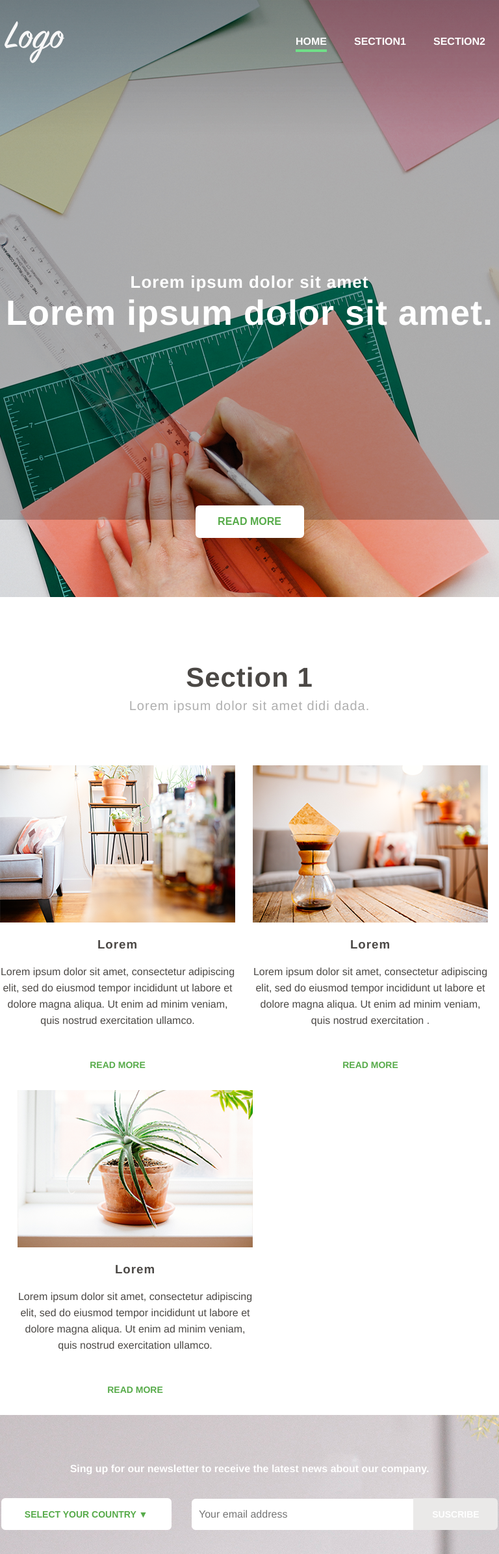
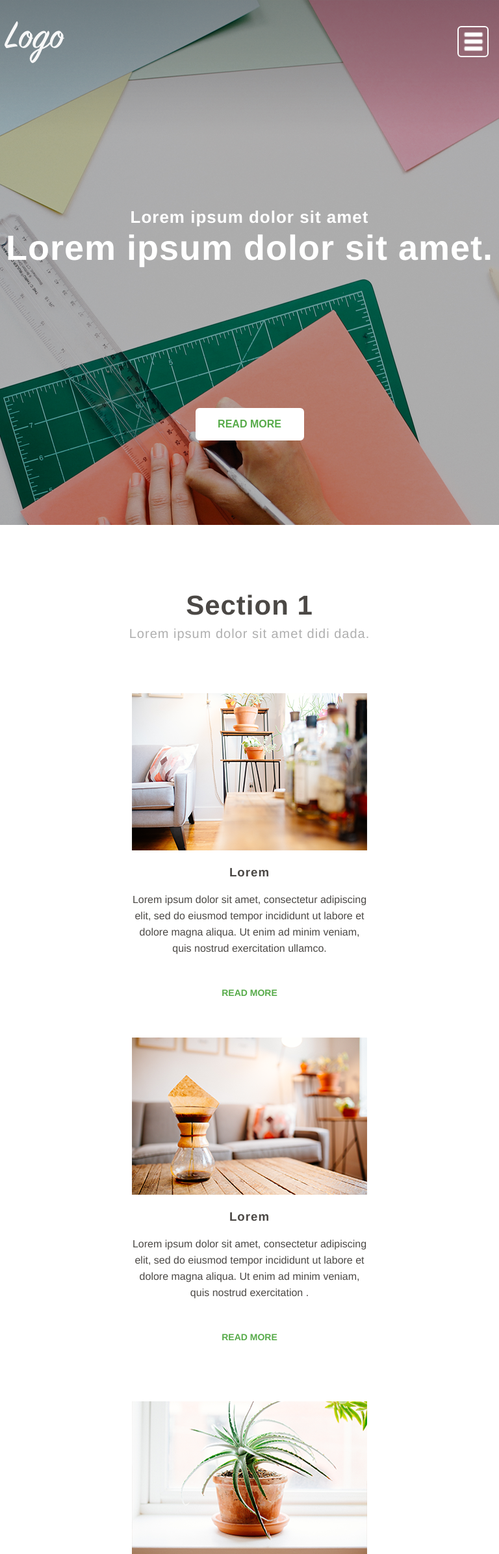
Before and after one commit to diego-reyes/emTest, a PHP site: page / in a window 768 px wide. Shown: the top 2392 px of the page at 65% size. Run offline with PHP 8.4, Linux system fonts and the light colour scheme; style sheets or scripts are compiled from the project's sources; some libraries are stand-ins or nearby versions.

Commit message:
Added responsive design

```diff
--- a/app/index.html
+++ b/app/index.html
@@ -24,11 +24,13 @@
       <p class="browsehappy">You are using an <strong>outdated</strong> browser. Please <a href="http://browsehappy.com/">upgrade your browser</a> to improve your experience.</p>
     <![endif]-->
     <header>
+      <button class="btnShowMenu"> </button>
       <nav>
 	<ul>
 	  <li class="current"><a href="#">Home</a></li>
 	  <li><a href="#">Section1</a></li>
 	  <li><a href="#">Section2</a></li>
+
         </ul>
       </nav>
       <div class="logo">
@@ -106,6 +108,7 @@
 	</button>
       </div>
       <div class="footerImageLayer"></div>
+      <div class="footerOpaqueLayer"></div>
     </footer>
   <div class="headerGradient"></div>
   <div class="opaqueLayer"></div>
@@ -116,7 +119,7 @@
     <!-- endbower -->
     <!-- endbuild -->
 
-    <!-- Google Analytics: change UA-XXXXX-X to be your site's ID. -->
+    <!-- Google Analytics: change UA-XXXXX-X to be your site's ID.
     <script>
       (function(b,o,i,l,e,r){b.GoogleAnalyticsObject=l;b[l]||(b[l]=
       function(){(b[l].q=b[l].q||[]).push(arguments)});b[l].l=+new Date;
@@ -125,7 +128,7 @@
       r.parentNode.insertBefore(e,r)}(window,document,'script','ga'));
       ga('create','UA-XXXXX-X');ga('send','pageview');
     </script>
-
+    -->
         <!-- build:js({app,.tmp}) scripts/main.js -->
         <script src="scripts/main.js"></script>
         <!-- endbuild -->
--- a/app/scripts/main.js
+++ b/app/scripts/main.js
@@ -1 +1,5 @@
-console.log('\'Allo \'Allo!');
+$('.btnShowMenu').click(function(){
+  'use strict';
+  $('.btnShowMenu').toggleClass('selected');
+  $('body > header nav').slideToggle();
+});
--- /dev/null
+++ b/app/styles/_responsive.scss
@@ -0,0 +1,180 @@
+// bower:scss
+// endbower
+/* Smartphones (portrait) ----------- */
+@media only screen and (max-width : 320px) {
+/* Styles */
+}
+
+/* Tablets ----------- */
+@media only screen and (min-width : 321px) and (max-width : 768px) {
+  $max-width-tablet: 600px;
+  .banner {
+    max-width: $max-width-tablet;
+    article {
+      height: 680px;
+      header {
+        top: 130px;
+      }
+      footer {
+        bottom: 130px;
+      }
+    }
+  }
+  .teaserSections {
+    .section1 {
+      max-width:  $max-width-tablet;
+
+      article{
+        clear: both;
+        margin-left: auto;
+        margin-right: auto;
+        margin-bottom: 30px;
+        width: 100%;
+
+        .content, footer {
+          text-align: center;
+          margin-left: auto;
+          margin-right: auto;
+          max-width: 362px;
+        }
+      }
+
+      article + article {
+        margin-left: auto;
+      }
+    }
+  }
+
+  body > footer {
+    p {
+      padding-top: 35px;
+      padding-bottom: 20px;
+    }
+    .form {
+      .btnCountry, input[type="email"], .btnSuscribe {
+	display:block;
+	margin-right: auto;
+	margin-left: auto;
+ 	margin-bottom: 5px;
+	padding: 0;
+        width: auto;
+        height: 35px;
+	min-width: 318px;
+	max-width: 480px;
+      }
+      input[type="email"], .btnSuscribe {
+        border-radius: 6px;
+        text-align: center;
+      }
+    }
+  }
+
+}
+
+
+@media only screen and (max-width : 768px) {
+  body > header {
+    overflow: visible;
+    nav {
+      display: none;
+      position: absolute;
+      z-index: 3;
+      top: 90px;
+      right: 0px;
+      left: 0px;
+
+      ul {
+        width: 100%;
+	background: rgba(75,72,69,.95);
+        list-style:none;
+        float: left;
+        padding: 0;
+
+        li {
+          text-align: center;
+	  width: 100%;
+          height: 90px;
+          font-weight: bold;
+          font-size: 20px;
+          float:none;
+          padding: 0;
+          border-bottom: 2px solid #afafaf;
+        }
+
+        li a{
+           display:block;
+           position: relative;
+           width: inherit;
+        }
+
+        li.current a {
+          color: $secondary-color;
+          border-bottom: none;
+          padding: 0;
+        }
+
+        li:hover{
+          background: rgba(0,0,0,.35);
+        }
+      }
+    }
+
+    .btnShowMenu {
+      position: relative;
+      z-index: 4;
+      display: block;
+    }
+  }
+
+  .footerImageLayer{
+    background-position: right top;
+  }
+
+}
+
+/* Medium Desktops and laptops ----------- */
+@media only screen and (min-width : 768px) and (max-width : 1140px) {
+  $max-width-med-desktop : 768px;
+  .banner {
+    max-width: $max-width-med-desktop;
+    article {
+      height: 680px;
+      header {
+        top: 191px;
+      }
+    }
+  }
+  .teaserSections {
+    .section1 {
+      max-width: $max-width-med-desktop;
+
+      article:nth-of-type(3){
+        clear: both;
+        margin-left: auto;
+        margin-right: auto;
+        margin-top: 30px;
+        width: 100%;
+
+        .content, footer {
+          text-align: center;
+          margin-left: auto;
+          margin-right: auto;
+          width: 362px;
+        }
+      }
+    }
+  }
+  body > footer {
+    .form {
+      .btnCountry {
+        width: 222px;
+      }
+      input[type="email"]{
+        width: 218px;
+      }
+      .btnSuscribe {
+        width: 100px;
+      }
+    }
+  }
+}
--- a/app/styles/main.scss
+++ b/app/styles/main.scss
@@ -52,17 +52,15 @@ a {
   height: 928px;
 }
 
-
-
 .opaqueLayer {
-  position: fixed;
+  position: absolute;
   z-index: -2;
   background: #000;
   opacity: .23;
   top: 0;
   left: 0;
   right: 0;
-  bottom: 0;
+  height: 928px;
 }
 
 .headerGradient {
@@ -131,10 +129,35 @@ body > header {
         @include transition(all, 0.25s, ease);
       }
 
+      li {
+        @include transition(all, 0.4s, ease);
+      }
+
       li a:hover{
         color: darken(#fff,15%);
       }
     }
+  }
+
+  .btnShowMenu {
+    display: none;
+    float: right;
+    height: 48px;
+    width: 48px;
+    background: url('../images/showResponsiveMenu.png');
+    background-size: 100% auto;
+    margin: 40px 16px 40px 24px;
+    border-radius: 6px;
+    border: 2px solid white;
+  }
+
+  .btnShowMenu:hover {
+    background-color: rgba(255,255,255,0.3);
+    cursor: pointer;
+  }
+
+  .btnShowMenu.selected {
+    background-color: rgba(255,255,255,0.5);
   }
 }
 
@@ -142,10 +165,9 @@ body > header {
   margin-left: auto ;
   margin-right: auto ;
   max-width: $max-width-desktop;
-  height: 791px;
   article {
     position: relative;
-    height: 800px;
+    height: 791px;
 
     header, footer {
       width: 100%;
@@ -196,8 +218,7 @@ body > header {
 .teaserSections {
   background: white;
   color: black;
-  min-height: 834px;
-  height: auto;
+  heigth: 100%;
 
   .section1 {
     margin-left: auto;
@@ -297,11 +318,11 @@ body > footer {
       text-align: left;
       font-size: 16px;
       width: 328px;
-      height: 44px;
+      height: 46px;
       border-radius: 6px 0 0 6px;
       border: 1px solid white;
       background: white;
-      padding-left: 10px;
+      padding: 0 0 0 10px;
       margin-right: 0px;
       @include transition(all, 0.25s, ease);
     }
@@ -339,4 +360,19 @@ body > footer {
     background-position: center top;
     background-repeat: no-repeat;
   }
+
+
+  .footerOpaqueLayer {
+    position: absolute;
+    z-index: -2;
+    background: #000;
+    opacity: .23;
+    top: 0;
+    left: 0;
+    right: 0;
+    bottom: 0;
+  }
 }
+
+// Responsive designs
+@import "responsive";
```
Also changed, not shown: dist/index.html (+7 -3 lines), app/images/showResponsiveMenu.png (added), dist/scripts/b6c3df09.main.js (deleted), dist/styles/9255efb6.main.css (deleted).
